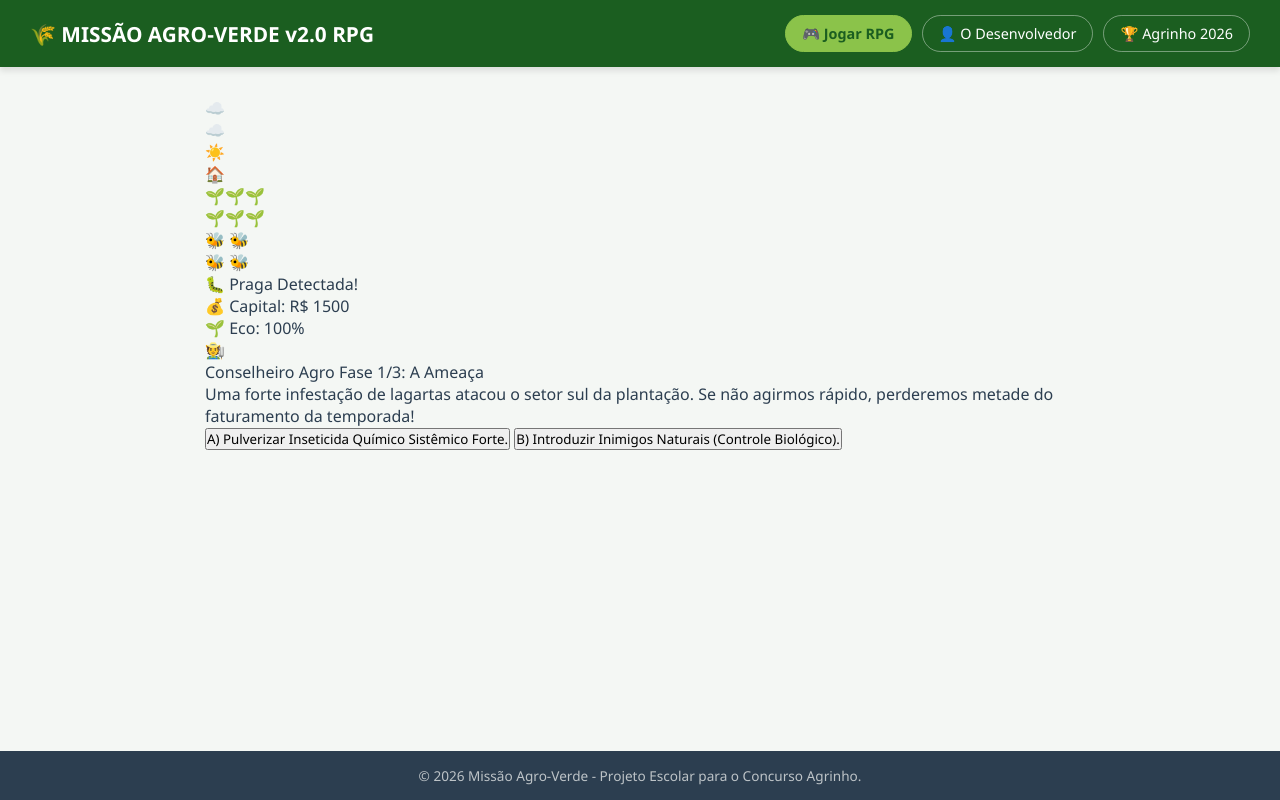
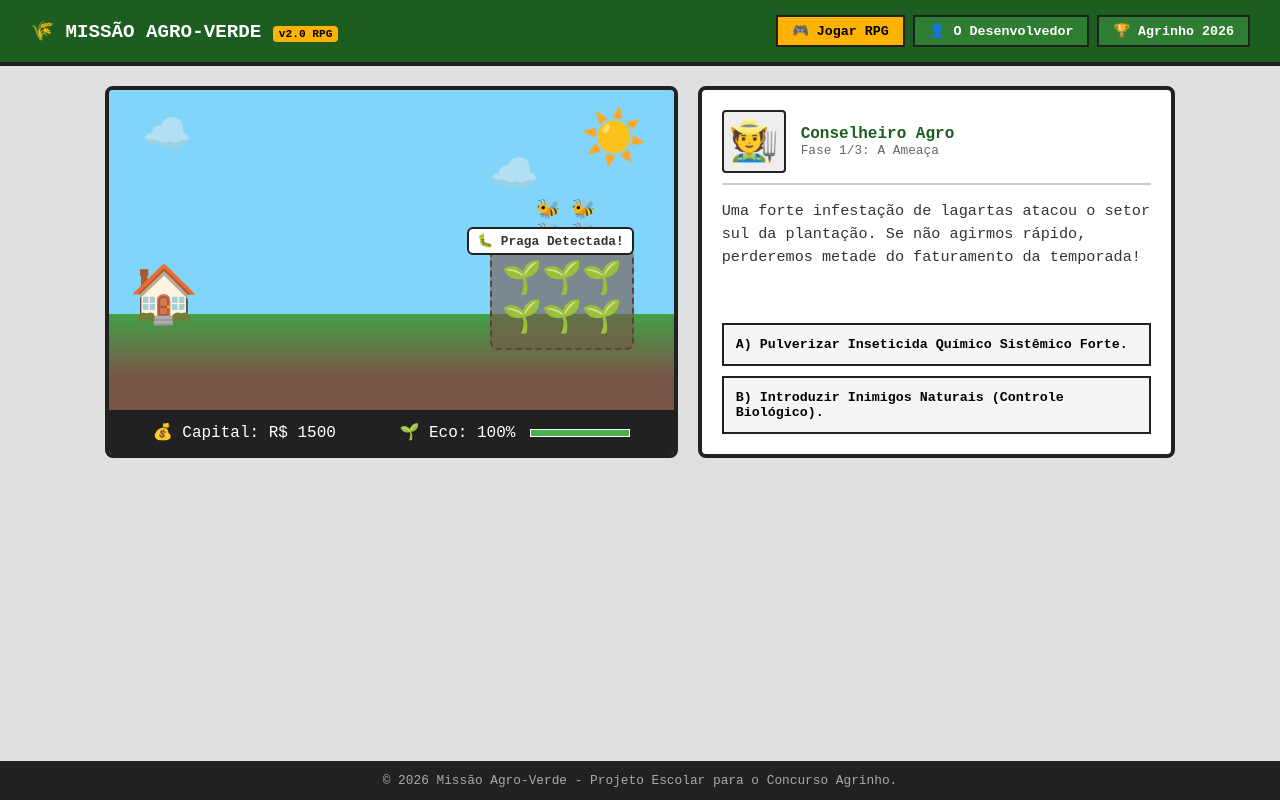
Before and after one commit to miguelxaviersouza-web/agrinho-2026, a plain HTML site: page index.html in a window 1280 px wide. Drawn offline with Linux system fonts and the light colour scheme.

Commit message:
Update style.css

```diff
--- a/style.css
+++ b/style.css
@@ -1,32 +1,31 @@
-/* Configurações Globais e Variáveis de Cores */
+/* Custom Pixel/RPG Style */
 * {
     box-sizing: border-box;
     margin: 0;
     padding: 0;
-    font-family: 'Segoe UI', Roboto, Helvetica, Arial, sans-serif;
+    font-family: 'Courier New', Courier, monospace, sans-serif; /* Tom estilo jogo retrô */
 }
 
 :root {
     --primary: #1b5e20;
     --primary-light: #4caf50;
-    --accent: #8bc34a;
-    --bg-site: #f4f7f4;
-    --card-white: #ffffff;
-    --text-dark: #2c3e50;
-    --text-muted: #7f8c8d;
-    --danger: #d32f2f;
-    --warning: #f39c12;
+    --sky: #81d4fa;
+    --dirt: #795548;
+    --grass: #43a047;
+    --dark-box: #212121;
+    --danger: #e53935;
+    --warning: #ffb300;
 }
 
 body {
-    background-color: var(--bg-site);
-    color: var(--text-dark);
+    background-color: #e0e0e0;
+    color: #333;
     display: flex;
     flex-direction: column;
     min-height: 100vh;
 }
 
-/* Barra de Navegação */
+/* Navbar Premium */
 .navbar {
     background-color: var(--primary);
     color: white;
@@ -34,257 +33,230 @@ body {
     display: flex;
     justify-content: space-between;
     align-items: center;
-    box-shadow: 0 4px 6px rgba(0,0,0,0.1);
+    border-bottom: 4px solid var(--dark-box);
 }
 
 .nav-logo {
-    font-size: 1.3rem;
+    font-size: 1.2rem;
     font-weight: bold;
 }
 
-.nav-buttons {
-    display: flex;
-    gap: 10px;
+.version {
+    font-size: 0.7rem;
+    background: var(--warning);
+    color: black;
+    padding: 2px 6px;
+    border-radius: 4px;
 }
 
+.nav-buttons { display: flex; gap: 8px; }
+
 .nav-btn {
-    background: transparent;
-    border: 1px solid rgba(255,255,255,0.4);
+    background: #2e7d32;
+    border: 2px solid var(--dark-box);
     color: white;
-    padding: 8px 16px;
-    border-radius: 20px;
+    padding: 6px 14px;
     cursor: pointer;
-    transition: all 0.3s ease;
-    font-size: 0.9rem;
-}
-
-.nav-btn:hover {
-    background-color: rgba(255,255,255,0.1);
-    border-color: white;
+    font-weight: bold;
 }
 
 .nav-btn.active {
-    background-color: var(--accent);
-    color: var(--primary);
-    font-weight: bold;
-    border-color: var(--accent);
+    background-color: var(--warning);
+    color: black;
 }
 
-/* Container de Conteúdo e Sistema de Páginas */
+/* Container do Layout Split */
 .container {
     flex: 1;
-    max-width: 900px;
+    max-width: 1100px;
     width: 100%;
-    margin: 30px auto;
+    margin: 20px auto;
     padding: 0 15px;
 }
 
-.page-content {
-    display: none;
+.page-content { display: none; }
+.page-content.active { display: block; }
+
+/* Grid do RPG */
+.game-grid {
+    display: grid;
+    grid-template-columns: 1.2fr 1fr;
+    gap: 20px;
 }
 
-.page-content.active {
-    display: block;
-    animation: fadeIn 0.4s ease-in-out;
+@media(max-width: 768px) {
+    .game-grid { grid-template-columns: 1fr; }
 }
 
-/* Cards e Componentes Visuais */
-.game-card, .info-card {
-    background: var(--card-white);
-    border-radius: 12px;
-    padding: 30px;
-    box-shadow: 0 10px 25px rgba(0,0,0,0.05);
+/* Cenário Visual RPG (A Tela) */
+.canvas-container {
+    border: 4px solid var(--dark-box);
+    border-radius: 8px;
+    overflow: hidden;
+    background: var(--sky);
 }
 
-.game-header {
-    margin-bottom: 25px;
-    border-bottom: 2px solid #eaeda8;
-    padding-bottom: 15px;
+.rpg-screen {
+    height: 320px;
+    position: relative;
+    background: linear-gradient(to bottom, var(--sky) 70%, var(--grass) 70%, var(--dirt) 90%);
+    overflow: hidden;
 }
 
-.game-header h2 {
-    color: var(--primary);
-    margin-bottom: 5px;
+/* Elementos do Cenário */
+.cloud { position: absolute; font-size: 2.5rem; opacity: 0.5; }
+.c1 { top: 20px; animation: floatClouds 25s infinite linear; }
+.c2 { top: 60px; animation: floatClouds 18s infinite linear reverse; }
+
+.sun {
+    position: absolute;
+    right: 30px;
+    top: 20px;
+    font-size: 3rem;
+    animation: pulseSun 4s infinite alternate;
 }
 
-/* Painel de Indicadores (Dashboard) */
-.dashboard {
-    display: flex;
-    gap: 15px;
-    margin-bottom: 25px;
-    flex-wrap: wrap;
+.farm-house {
+    position: absolute;
+    left: 20px;
+    bottom: 80px;
+    font-size: 3.5rem;
+    z-index: 2;
 }
 
-.stat-box {
-    flex: 1;
-    min-width: 200px;
-    background: #f9fbf9;
-    border: 1px solid #e1eae1;
+.crop-field {
+    position: absolute;
+    right: 40px;
+    bottom: 60px;
+    font-size: 2rem;
+    line-height: 1.2;
+    background: rgba(121, 85, 72, 0.6);
+    padding: 10px;
     border-radius: 8px;
-    padding: 15px;
+    border: 2px dashed #5d4037;
+    transition: all 0.5s;
+}
+
+.bee-swarm {
+    position: absolute;
+    right: 80px;
+    top: 110px;
+    font-size: 1.2rem;
+    animation: buzz 0.3s infinite alternate;
+    pointer-events: none;
+    transition: opacity 1s;
+}
+
+.field-alert {
+    position: absolute;
+    right: 40px;
+    bottom: 150px;
+    background: white;
+    border: 2px solid var(--dark-box);
+    padding: 4px 8px;
+    border-radius: 6px;
+    font-size: 0.8rem;
+    font-weight: bold;
+    animation: bounceAlert 1s infinite alternate;
+}
+
+/* HUD Bar */
+.hud-bar {
+    background: var(--dark-box);
+    color: white;
+    padding: 12px;
+    display: flex;
+    justify-content: space-around;
+    align-items: center;
+}
+
+.mini-bar {
+    background: #555;
+    height: 8px;
+    width: 100px;
+    display: inline-block;
+    vertical-align: middle;
+    margin-left: 5px;
+    border: 1px solid white;
+}
+.mini-fill { background: var(--primary-light); height: 100%; transition: width 0.5s; }
+
+/* Caixa de Diálogo à la RPG */
+.rpg-dialog-box {
+    background: white;
+    border: 4px solid var(--dark-box);
+    border-radius: 8px;
+    padding: 20px;
+    display: flex;
+    flex-direction: column;
+    justify-content: space-between;
+}
+
+.character-speaker {
     display: flex;
     align-items: center;
     gap: 15px;
-    transition: all 0.3s;
+    border-bottom: 2px solid #ccc;
+    padding-bottom: 10px;
+    margin-bottom: 15px;
 }
 
-.stat-icon {
-    font-size: 2rem;
+.speaker-avatar {
+    font-size: 2.5rem;
+    background: #eee;
+    padding: 5px;
+    border: 2px solid var(--dark-box);
+    border-radius: 4px;
 }
 
-.stat-info {
-    display: flex;
-    flex-direction: column;
-    width: 100%;
-}
+.speaker-info { display: flex; flex-direction: column; }
+.speaker-name { font-weight: bold; color: var(--primary); }
+.stage-indicator { font-size: 0.8rem; color: #666; }
 
-.stat-label {
-    font-size: 0.8rem;
-    color: var(--text-muted);
-    text-transform: uppercase;
-    letter-spacing: 0.5px;
-}
-
-.stat-value {
-    font-size: 1.2rem;
-    font-weight: bold;
-    color: #2c3e50;
-    margin: 2px 0;
-}
-
-/* Barra de Progresso Interna */
-.progress-bar {
-    background: #e0e0e0;
-    height: 6px;
-    border-radius: 3px;
-    margin-top: 5px;
-    overflow: hidden;
-}
-
-.progress-fill {
-    background: var(--primary-light);
-    height: 100%;
-    width: 0%;
-    transition: width 0.5s ease;
-}
-
-/* Caixa de Texto da História */
-.story-container {
-    background: #f8f9fa;
-    border-left: 5px solid var(--primary);
-    padding: 20px;
-    border-radius: 4px;
-    margin-bottom: 25px;
-    min-height: 80px;
-}
-
-.story-text {
-    line-height: 1.6;
-    font-size: 1.05rem;
-}
-
-/* Painel de Ações / Botões de Escolha */
-.action-panel {
-    display: flex;
-    flex-direction: column;
-    gap: 12px;
-}
-
-.choice-btn {
-    background: white;
-    border: 2px solid var(--primary-light);
-    color: var(--primary);
-    padding: 14px 20px;
-    border-radius: 8px;
-    cursor: pointer;
-    font-size: 1rem;
-    font-weight: 600;
-    text-align: left;
-    transition: all 0.2s;
-}
-
-.choice-btn:hover {
-    background: var(--primary-light);
-    color: white;
-    transform: translateY(-2px);
-}
-
-.reset-btn {
-    background: var(--warning);
-    color: white;
-    border: none;
-    padding: 14px 20px;
-    border-radius: 8px;
-    cursor: pointer;
-    font-size: 1rem;
-    font-weight: bold;
-    text-align: center;
-    transition: opacity 0.2s;
-}
-
-.reset-btn:hover {
-    opacity: 0.9;
-}
-
-/* Estilos das Páginas de Texto */
-.profile-header {
-    display: flex;
-    align-items: center;
-    gap: 20px;
+.dialog-text-container {
+    flex: 1;
+    font-size: 0.95rem;
+    line-height: 1.5;
     margin-bottom: 20px;
 }
 
-.avatar-placeholder {
-    font-size: 3rem;
-    background: #e8f5e9;
-    padding: 15px;
-    border-radius: 50%;
+/* Botões do Painel de Ações */
+.rpg-actions { display: flex; flex-direction: column; gap: 10px; }
+
+.rpg-btn {
+    background: #f5f5f5;
+    border: 2px solid var(--dark-box);
+    padding: 12px;
+    text-align: left;
+    cursor: pointer;
+    font-weight: bold;
+    transition: 0.2s;
 }
+.rpg-btn:hover { background: #e0e0e0; transform: translateX(4px); }
 
-hr {
-    border: 0;
-    height: 1px;
-    background: #ddd;
-    margin: 20px 0;
+/* Cartas Informativas de Texto */
+.info-card { background: white; border: 4px solid var(--dark-box); border-radius: 8px; padding: 25px; }
+.profile-header { display: flex; align-items: center; gap: 15px; }
+.avatar-placeholder { font-size: 2.5rem; }
+.theme-highlight { background: #e8f5e9; border-left: 4px solid var(--primary-light); padding: 10px; margin: 15px 0; font-weight: bold; }
+.badge-agrinho { background: var(--warning); display: inline-block; padding: 3px 8px; font-weight: bold; margin-bottom: 10px; }
+
+.footer { background: var(--dark-box); color: #aaa; text-align: center; padding: 12px; font-size: 0.8rem; margin-top: auto; }
+
+/* Animações CSS */
+@keyframes floatClouds {
+    from { left: -100px; }
+    to { left: 100%; }
 }
-
-.info-card p {
-    margin-bottom: 15px;
-    line-height: 1.6;
+@keyframes pulseSun {
+    from { transform: scale(1); }
+    to { transform: scale(1.1); }
 }
-
-.badge-agrinho {
-    background: var(--accent);
-    color: var(--primary);
-    display: inline-block;
-    padding: 5px 12px;
-    border-radius: 4px;
-    font-weight: bold;
-    font-size: 0.8rem;
-    margin-bottom: 10px;
+@keyframes buzz {
+    from { transform: translateY(0) translateX(0); }
+    to { transform: translateY(-3px) translateX(2px); }
 }
-
-.theme-highlight {
-    font-weight: bold;
-    color: var(--primary);
-    background: #e8f5e9;
-    padding: 10px;
-    border-radius: 6px;
-    border-left: 4px solid var(--accent);
+@keyframes bounceAlert {
+    from { transform: translateY(0); }
+    to { transform: translateY(-5px); }
 }
-
-/* Rodapé */
-.footer {
-    background: #2c3e50;
-    color: #bdc3c7;
-    text-align: center;
-    padding: 15px;
-    font-size: 0.85rem;
-    margin-top: auto;
-}
-
-/* Animações */
-@keyframes fadeIn {
-    from { opacity: 0; transform: translateY(8px); }
-    to { opacity: 1; transform: translateY(0); }
-}
```
